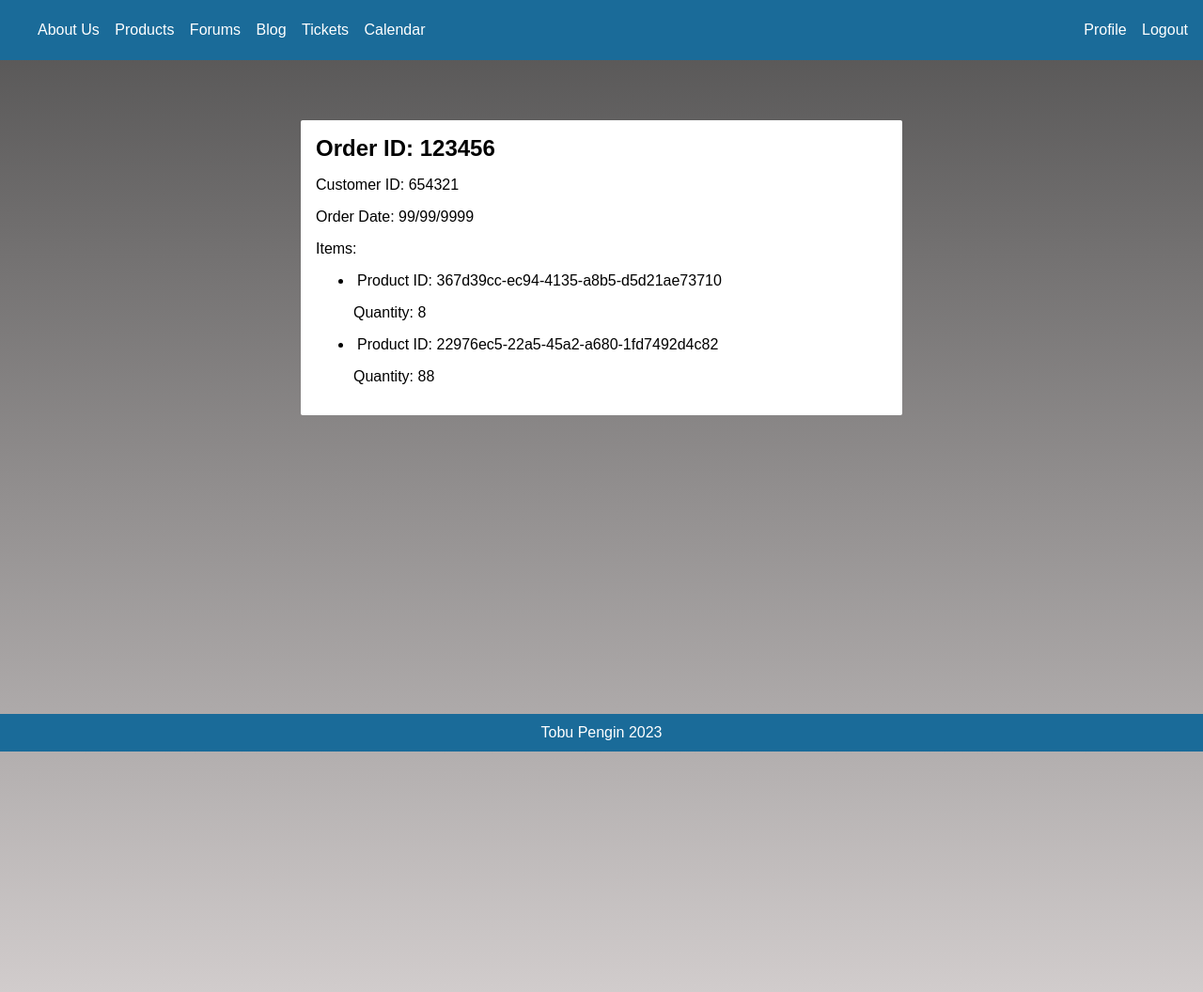
After one commit to Pengin-Open-Source/pengin-pi, a Flask app: page /orders/1 in a window 1280 px wide. The commit adds this page. Shown: the whole page at 94% size. Run offline with Flask 2, Linux system fonts and the light colour scheme; the visitor is signed in with stand-in values (Sample User, id 1); data that the repository does not hold is empty.

Commit message:
337: add order display, add order_info display

```diff
--- a/app/routes/__init__.py
+++ b/app/routes/__init__.py
@@ -11,6 +11,7 @@ from app.routes.tickets import ticket_blueprint
 from app.routes.calendar import calendar_blueprint
 from app.routes.products import product_blueprint
 from app.routes.about import about_blueprint
+from app.routes.orders import order_info as orders_blueprint
 
 
 # Blueprints variable is a list of blueprints in this current directory
--- a/app/routes/orders.py
+++ b/app/routes/orders.py
@@ -3,24 +3,56 @@ from flask_login import current_user, login_required
 from flask_principal import Permission, RoleNeed
 from app.db import db
 from app.db.models import Order, OrderList
+from app.db.util import paginate
 
 order_info = Blueprint('order_info', __name__, url_prefix="/orders")
 admin_permission = Permission(RoleNeed('admin'))
 
-def get_orders():
-    return Order.query.all()
+
+@order_info.route("/",  methods=["GET", "POST"])
+def display_orders_home():
+    if request.method == "POST":
+        page = int(request.form.get('page_number', 1))
+    else:
+        page = 1
+
+    # orders = paginate(Order, page=page, key="id", pages=5)
+
+    # dummy data for display purpose
+    orders = [
+        {"id": 1},
+        {"id": 2},
+        {"id": 3},
+        {"id": 4},
+    ]
+
+    return render_template('order_info/order_info_main.html',
+                           orders=orders, is_admin=admin_permission.can())
 
 
-@order_info.route("/")
-def display_orders_home():
-    return render_template('order_info/order_info_main.html',
-                           orders=get_orders(), is_admin=admin_permission.can())
-
-
-@order_info.route('/<order_id>')
+@order_info.route("/<order_id>")
 @login_required
 def display_order_info(order_id):
-    order = order.query.get_or_404(order_id)
+    # order = order.query.get_or_404(order_id)
+
+    # dummy data for display purpose
+    order = {
+        "id": "123456",
+        "order_date": "99/99/9999",
+        "customer_id": "654321",
+        "order_list": [
+            {
+                "id": "id111",
+                "quantity": 8,
+                "product_id": "367d39cc-ec94-4135-a8b5-d5d21ae73710",
+            },
+            {
+                "id": "id222",
+                "quantity": 88,
+                "product_id": "22976ec5-22a5-45a2-a680-1fd7492d4c82",
+            }
+        ]
+    }
 
     return render_template('order_info/order_info.html', order=order)
 
--- /dev/null
+++ b/app/templates/order_info/order_info.html
@@ -0,0 +1,23 @@
+{% extends "layout/oneDiv.html" %}
+
+{% block oneDivContent %}
+<div class="post-container">
+  <h2>Order ID: {{order.id|e}}</h2>
+  <p>Customer ID: {{order.customer_id|e}}</p>
+  <p>Order Date: {{order.order_date|e}}</p>
+
+  {% if order.order_list %}
+    <p>Items:</p>
+  {% endif %}
+
+  <ul>
+  {% for item in order.order_list %}
+    <li>
+        <a href="/products/{{item.product_id}}">Product ID: {{item.product_id | e}}</a>
+        <p>Quantity: {{item.quantity | e}} </p>
+    </li>
+  {% endfor %}
+    </ul>
+
+</div>
+{% endblock %}
--- a/app/templates/right_window/profile_info.html
+++ b/app/templates/right_window/profile_info.html
@@ -1,2 +1,3 @@
 <a href="/profile" class="text-button">Personal Info</a>
 <a href="/company" class="text-button">Company Info</a>
+<a href="/orders" class="text-button">Order Info</a>
```
Also changed, not shown: app/db/models/orders.py (+5 -3 lines), app/templates/order_info/order_info_main.html (added, +13 -0 lines), app/templates/orders/order_create.html (added, +39 -0 lines), app/templates/orders/orders_main.html (added, +17 -0 lines).
